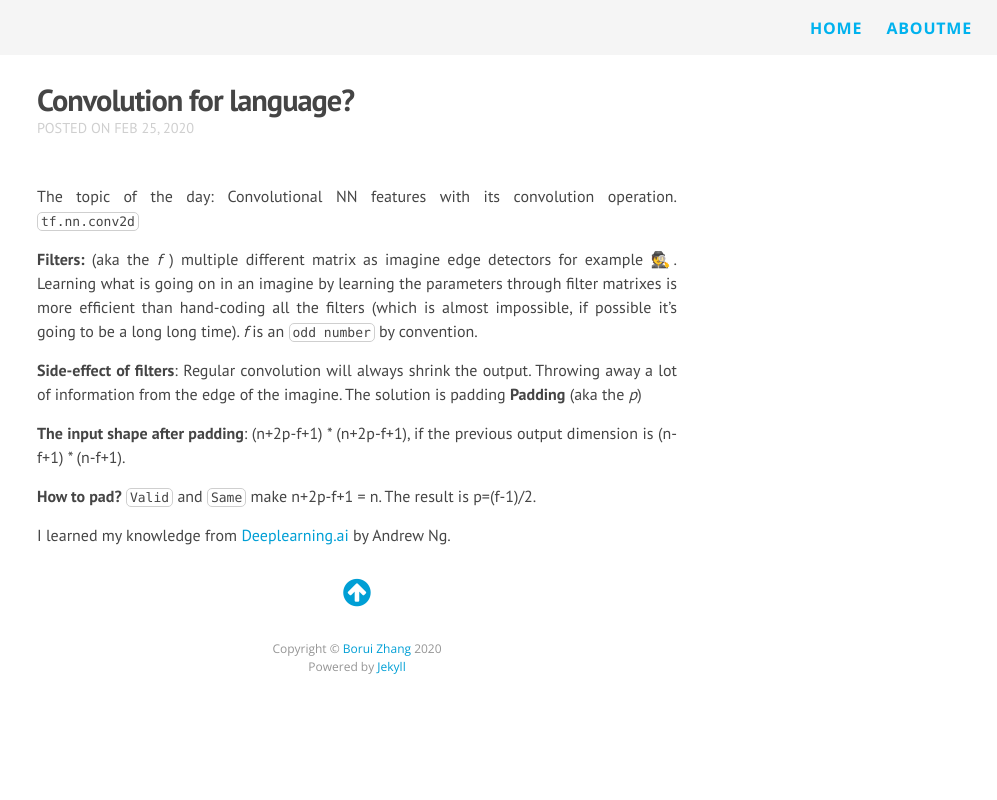
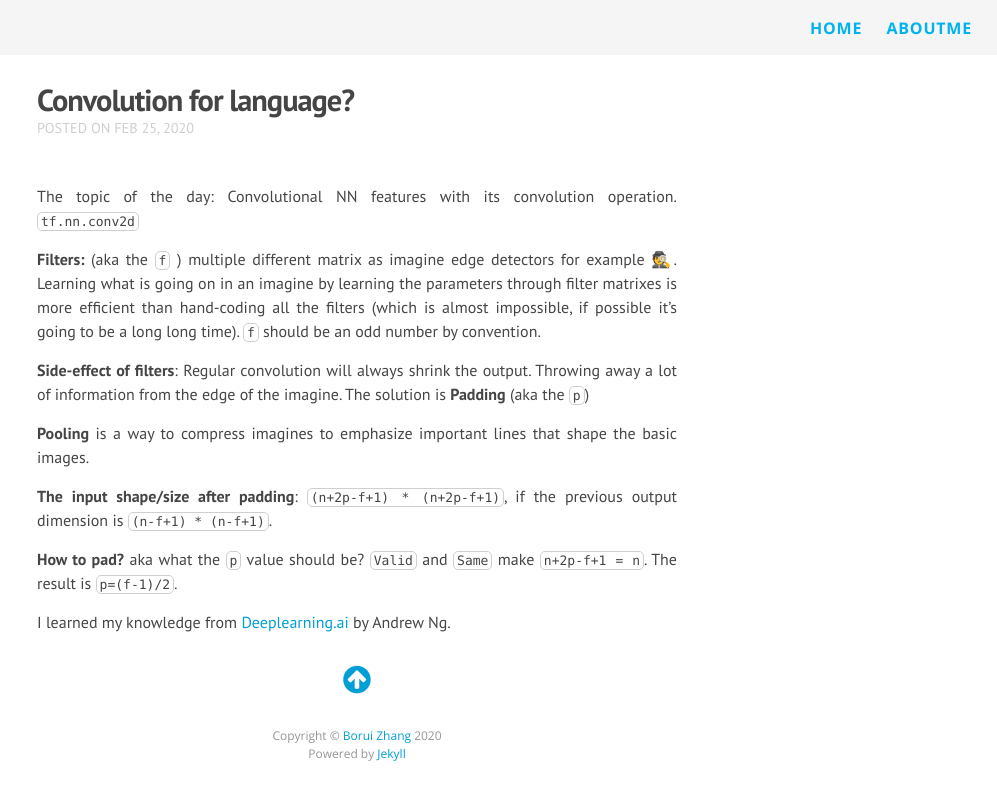
Before and after one commit to boruizhang/brisnotes, a Jekyll site: the page built from _posts/2020-02-25-cov4lang.md, in a window 1280 px wide. Shown: the top 800 px of the page, without its empty margins (283-1280 px from the left). Built offline with Jekyll 4.4.1, drawn with Linux system fonts in a browser that asks for light colours; nearby versions of some CDN libraries.

Commit message:
post update

```diff
--- a/_posts/2020-02-25-cov4lang.md
+++ b/_posts/2020-02-25-cov4lang.md
@@ -7,13 +7,19 @@ categories: jekyll update
 
 The topic of the day: Convolutional NN features with its convolution operation. `tf.nn.conv2d`
 
-**Filters:** (aka the *f* ) multiple different matrix as imagine edge detectors for example 🕵. Learning what is going on in an imagine by learning the parameters through filter matrixes is more efficient than hand-coding all the filters (which is almost impossible, if possible it's going to be a long long time). *f* is an `odd number` by convention.
 
-**Side-effect of filters**: Regular convolution will always shrink the output. Throwing away a lot of information from the edge of the imagine. The solution is padding **Padding** (aka the *p*)
+**Filters:** (aka the `f` ) multiple different matrix as imagine edge detectors for example 🕵. Learning what is going on in an imagine by learning the parameters through filter matrixes is more efficient than hand-coding all the filters (which is almost impossible, if possible it's going to be a long long time). `f` should be an odd number by convention.
 
-**The input shape after padding**: (n+2p-f+1) * (n+2p-f+1), if the previous output dimension is (n-f+1) * (n-f+1).
+**Side-effect of filters**: Regular convolution will always shrink the output. Throwing away a lot of information from the edge of the imagine. The solution is **Padding** (aka the `p`)
 
-**How to pad?** `Valid` and `Same` make n+2p-f+1 = n. The result is p=(f-1)/2.
+
+**Pooling** is a way to compress imagines to emphasize important lines that shape the basic images.
+
+
+**The input shape/size after padding**: `(n+2p-f+1) * (n+2p-f+1)`, if the previous output dimension is `(n-f+1) * (n-f+1)`.
+
+**How to pad?** aka what the `p` value should be? `Valid` and `Same` make `n+2p-f+1 = n`. The result is `p=(f-1)/2`.
+
 
 I learned my knowledge from [Deeplearning.ai] by Andrew Ng.
 
```
